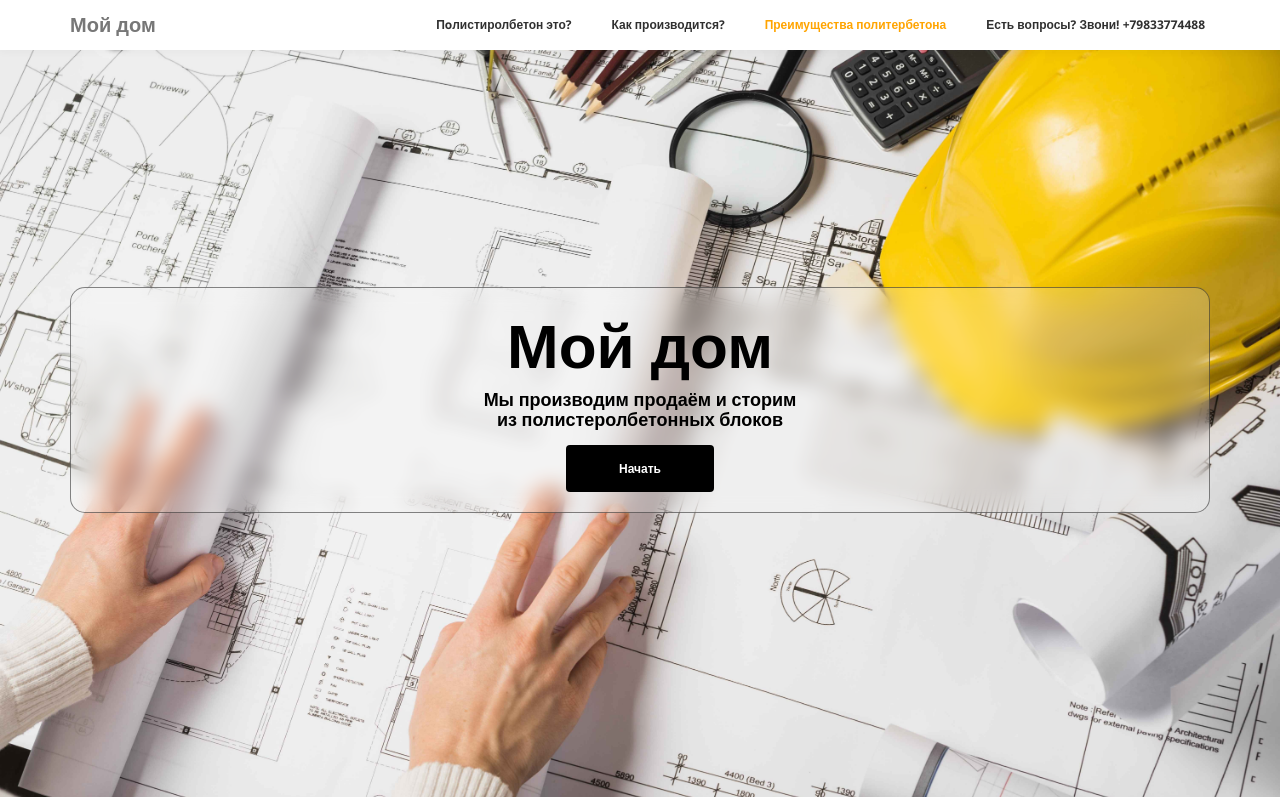
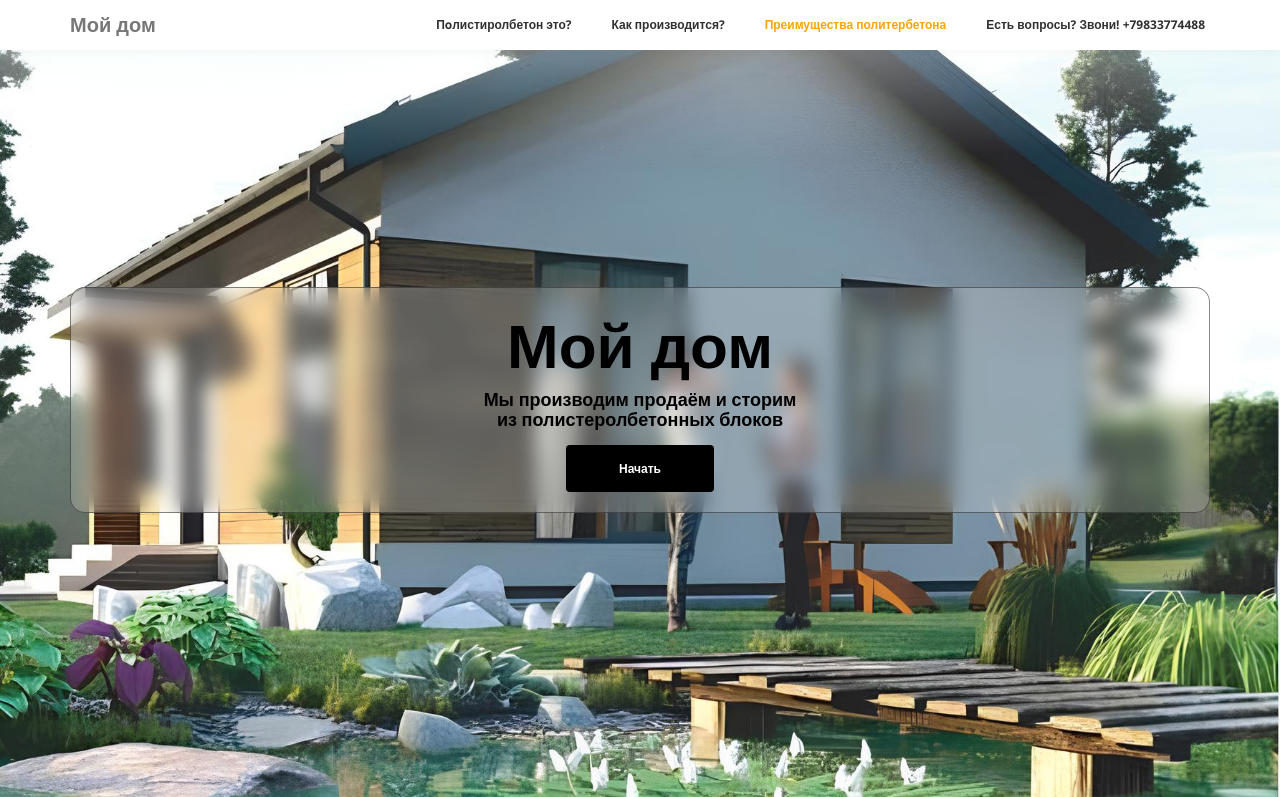
Before and after one commit to logan872/logan872.github.io, a plain HTML site: page index.html in a window 1280 px wide. Shown: the top 797 px of the page. Drawn offline with nearby package versions, Linux system fonts and the light colour scheme; a script that the page names is missing.

Commit message:
Update style.css

```diff
--- a/css/style.css
+++ b/css/style.css
@@ -136,7 +136,7 @@ p {
 /* home section styles
 /* ========================================== */
 #home {
-  background: url('../images/home-bg.webp') 50% 0 repeat-y fixed;
+  background: url('../images/11~2 (1).jpg') 50% 0 repeat-y fixed;
   -webkit-background-size: cover;
   background-size: cover;
   background-position: center center;
```
